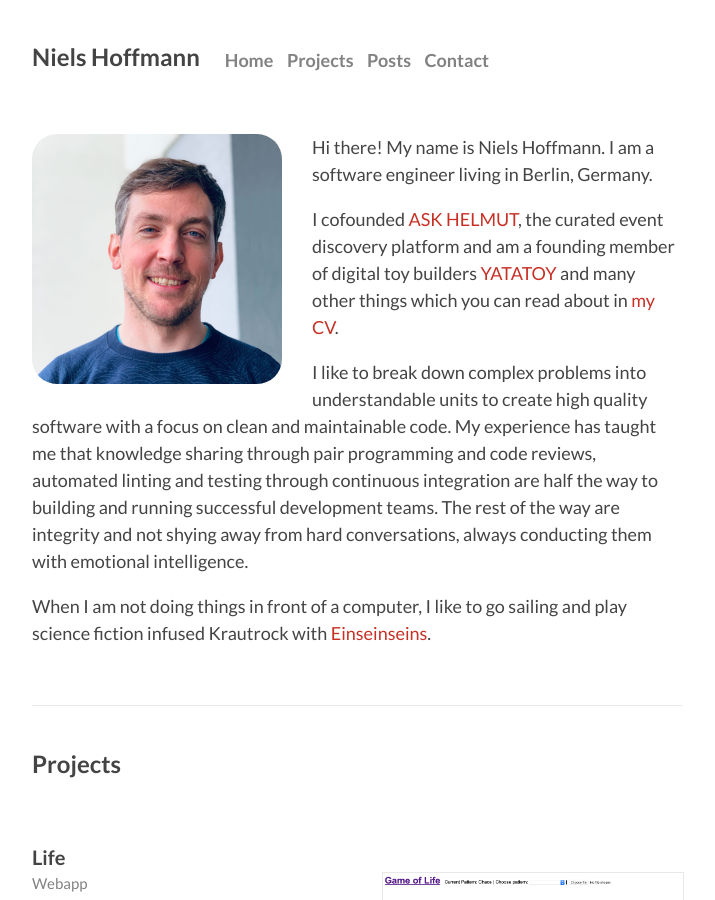
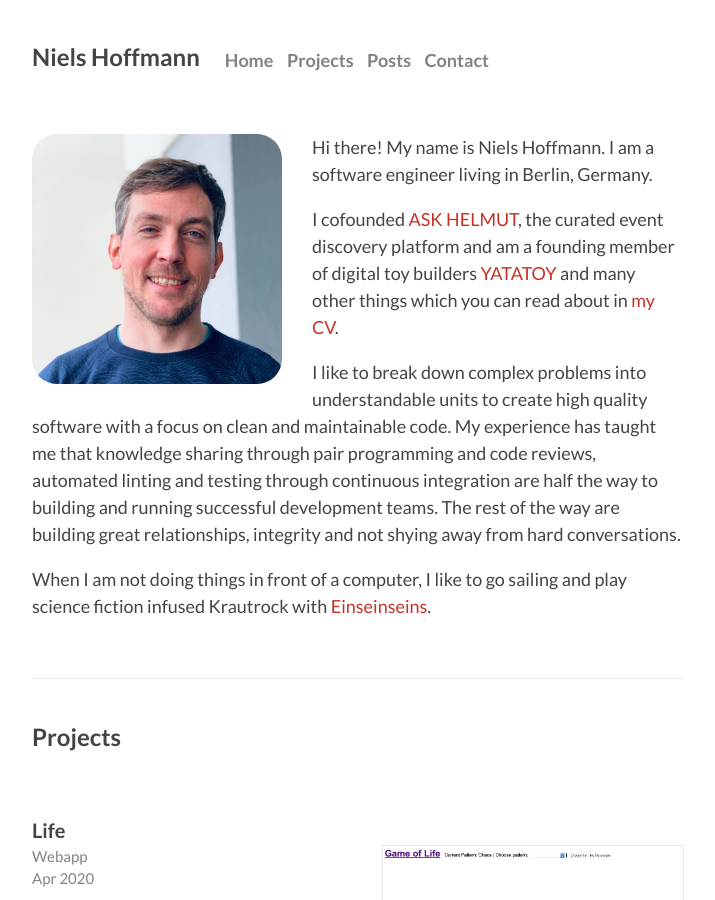
Before and after one commit to nhoffmann/nhoffmann.github.com, a Jekyll site: the page built from index.html, in a window 1280 px wide and 900 px high. Shown: the whole window, without its empty margins (283-998 px from the left). Built offline with Jekyll 4.4.1, drawn with Linux system fonts in a browser that asks for light colours.

Commit message:
Update copy

```diff
--- a/index.html
+++ b/index.html
@@ -7,7 +7,7 @@
   <img class="content__portrait" src="{{site.baseurl}}/assets/2020_Portrait.jpg" width="250px" />
   <p>Hi there! My name is Niels Hoffmann. I am a software engineer living in Berlin, Germany.</p>
   <p>I cofounded <a href="https://askhelmut.com">ASK HELMUT</a>, the curated event discovery platform and am a founding member of digital toy builders <a href="http://yatatoy.com">YATATOY</a> and many other things which you can read about in <a href="{{site.baseurl}}/assets/2020_Niels_Hoffmann_CV.pdf">my CV</a>.</p>
-  <p> I like to break down complex problems into understandable units to create high quality software with a focus on clean and maintainable code. My experience has taught me that knowledge sharing through pair programming and code reviews, automated linting and testing through continuous integration are half the way to building and running successful development teams. The rest of the way are integrity and not shying away from hard conversations, always conducting them with emotional intelligence.</p>
+  <p> I like to break down complex problems into understandable units to create high quality software with a focus on clean and maintainable code. My experience has taught me that knowledge sharing through pair programming and code reviews, automated linting and testing through continuous integration are half the way to building and running successful development teams. The rest of the way are building great relationships, integrity and not shying away from hard conversations.</p>
   <p>When I am not doing things in front of a computer, I like to go sailing and play science fiction infused Krautrock with <a href="https://einseinseins.bandcamp.com">Einseinseins</a>.</p>
 </section>
 
```
